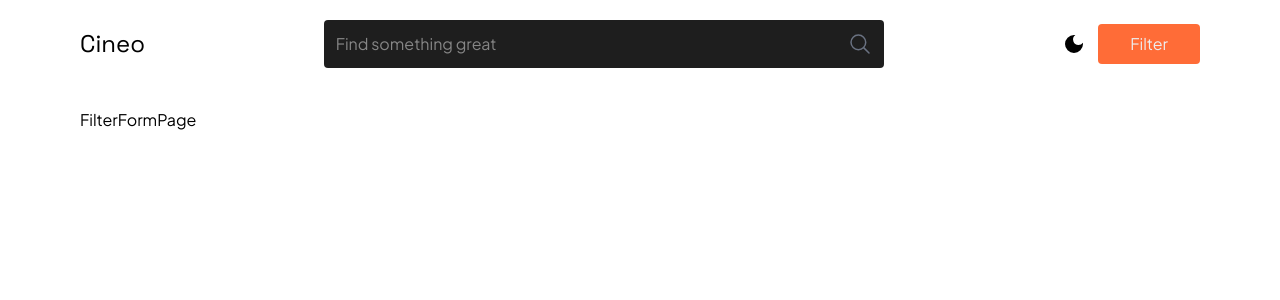
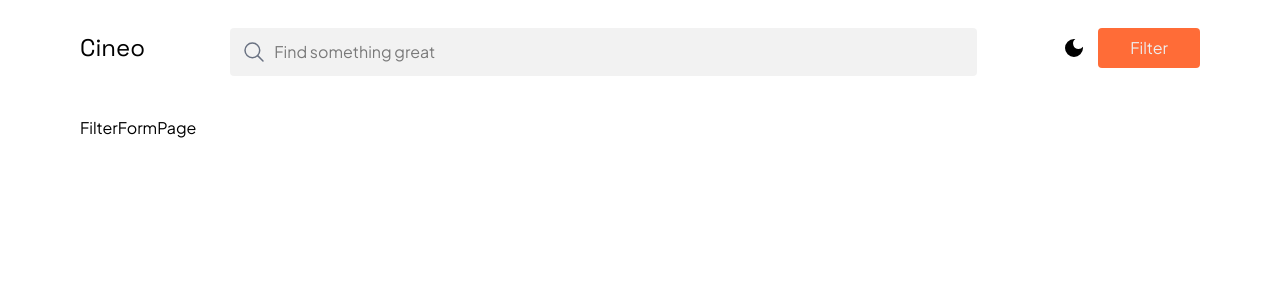
Before and after one commit to Dev-Elo-1505/Cineo---Movie-Recommendation-WebApp, a Next.js app: page /filter in a window 1280 px wide. Shown: the top 300 px of the page. Built offline with nearby package versions, Linux system fonts and the light colour scheme.

Commit message:
refactor: separate searchBar component

```diff
--- a/app/components/NavBar.tsx
+++ b/app/components/NavBar.tsx
@@ -1,20 +1,14 @@
 "use client";
 
-import React, { useState } from "react";
+import { useState } from "react";
 import { IoSearchOutline } from "react-icons/io5";
 import { spaceGrotesk } from "./fonts";
 import ThemeSwitch from "./ThemeSwitch";
 import Link from "next/link";
-import { useRouter } from "next/navigation";
+import SearchBar from "./searchBar";
 
 const NavBar = () => {
-  const router = useRouter();
   const [searchBar, setSearchBar] = useState(false);
-  const [search, setSearch] = useState("")
-  const handleSubmit = (e: React.FormEvent<HTMLFormElement>) => {
-    e.preventDefault();
-    router.push(`/search/${search}`);
-  };
 
   const handleSearch = () => {
     setSearchBar(!searchBar);
@@ -37,35 +31,14 @@ const NavBar = () => {
           </Link>
         </div>
       </div>
-      {searchBar && (
-        <form className="mt-2 flex items-center space-x-2 w-full rounded p-3 lg:hidden" onSubmit={handleSubmit}>
-          <button className="disabled:text-gray-500" disabled={search === ""}><IoSearchOutline className="text-2xl cursor-pointer" /></button>
-          <input
-            type="text"
-            placeholder="Find something great"
-            className="w-full focus-none outline-none"
-            onChange={(e) => setSearch(e.target.value)}
-          />
-        </form>
-      )}
+      {searchBar && <SearchBar isMobile={true} />}
 
       {/* desktop view */}
       <div className="hidden lg:flex justify-between items-center">
         <Link href={"/"} className={`${spaceGrotesk.className} text-2xl`}>
           Cineo
         </Link>
-        <form
-          className="flex items-center justify-between w-1/2  rounded p-3 bg-[#1e1e1e] text-[#ededed]"
-          onSubmit={handleSubmit}
-        >
-          <input
-            type="text"
-            placeholder="Find something great"
-            className="w-full focus-none outline-none"
-            onChange={(e) => setSearch(e.target.value)}
-          />
-          <button className="disabled:text-gray-500" disabled={search === ""}><IoSearchOutline className="text-2xl cursor-pointer" /></button>
-        </form>
+        <SearchBar />
         <div className="flex items-center space-x-3">
           <ThemeSwitch />
           <Link
--- /dev/null
+++ b/app/components/searchBar.tsx
@@ -0,0 +1,32 @@
+import { useCallback, useState } from "react";
+import { useRouter } from "next/navigation";
+import { IoSearchOutline } from "react-icons/io5";
+import debounce from "lodash.debounce";
+
+const searchBar = ({ isMobile }: { isMobile?: boolean }) => {
+
+    const [search, setSearch] = useState("")
+    const router = useRouter();
+    const handleSubmit = (e: React.FormEvent<HTMLFormElement>) => {
+        e.preventDefault();
+        router.push(`/search/${search}`);
+      };
+       const updateSearch = useCallback(debounce((value) => {
+          setSearch(value);
+        }, 300), []);
+  return (
+   <form className={`mt-2 flex items-center space-x-2 w-full lg:w-2/3 rounded p-3 transition-all ${
+        isMobile ? "bg-transparent" : "bg-black/5 backdrop-blur-lg"
+      }`} onSubmit={handleSubmit}>
+             <button className="disabled:text-gray-500" disabled={search === ""}><IoSearchOutline className="text-2xl cursor-pointer" /></button>
+             <input
+               type="text"
+               placeholder="Find something great"
+               className="w-full focus-none outline-none"
+               onChange={(e) => updateSearch(e.target.value)}
+             />
+           </form>
+  )
+}
+
+export default searchBar
--- a/package.json
+++ b/package.json
@@ -21,6 +21,7 @@
   "devDependencies": {
     "@eslint/eslintrc": "^3",
     "@tailwindcss/postcss": "^4",
+    "@types/lodash.debounce": "^4.0.9",
     "@types/node": "^20",
     "@types/react": "^19",
     "@types/react-dom": "^19",
```
Also changed, not shown: 1 other file (tests, documents, lock files or other folders).
